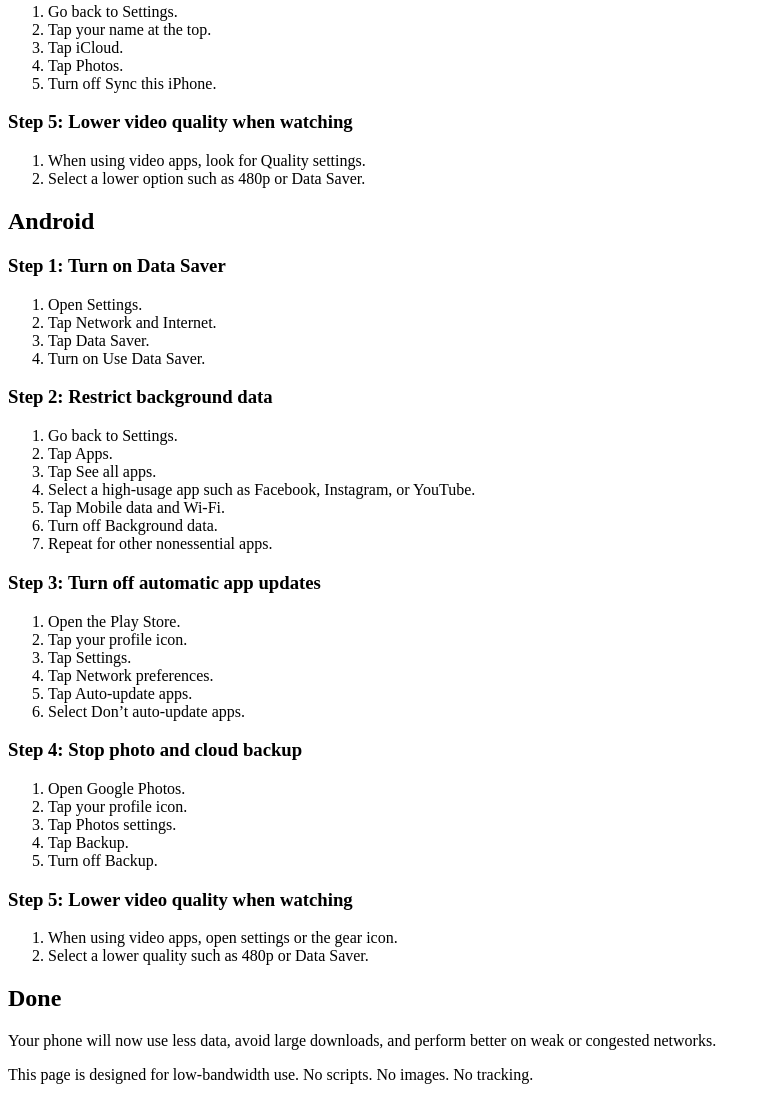
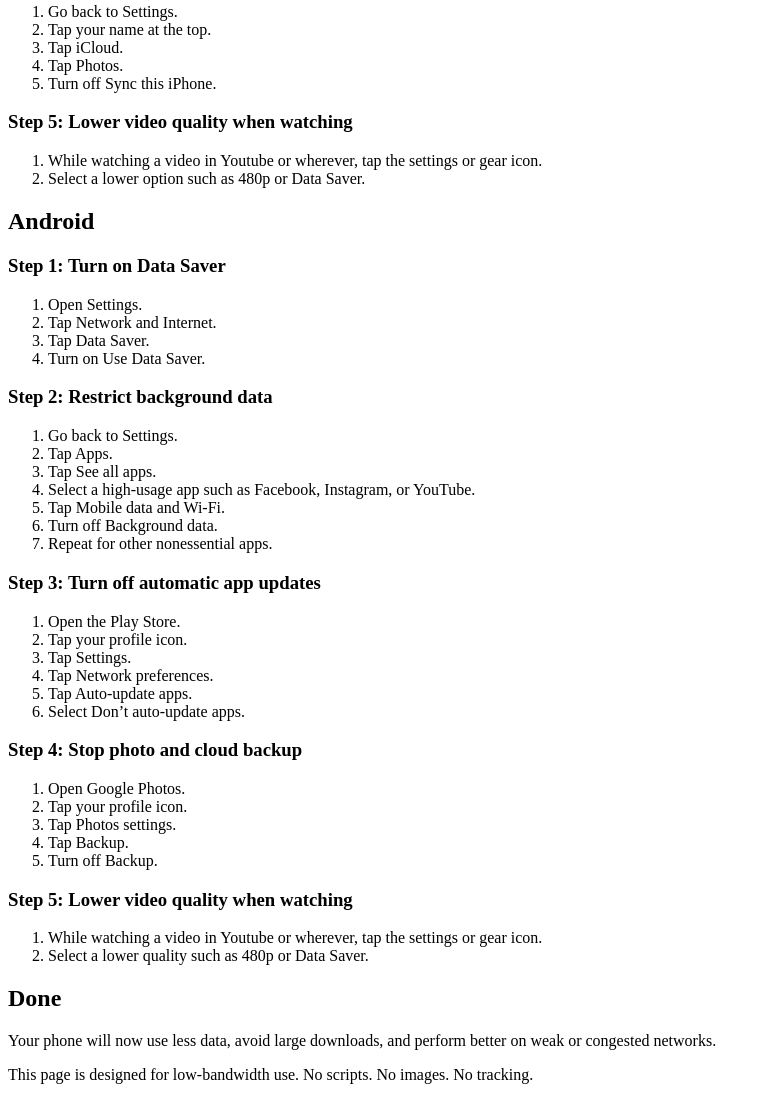
Before and after one commit to cqueern/bad-network-mode, a plain HTML site: page index.html in a window 1280 px wide. Shown: the part 615-1715 px from the top of the page, without its empty margins (0-771 px from the left). Drawn offline with Linux system fonts and the light colour scheme.

Commit message:
Update instructions for lowering video quality

```diff
--- a/index.html
+++ b/index.html
@@ -55,7 +55,7 @@
 
       <h3>Step 5: Lower video quality when watching</h3>
       <ol>
-        <li>When using video apps, look for Quality settings.</li>
+        <li>While watching a video in Youtube or wherever, tap the settings or gear icon.</li>
         <li>Select a lower option such as 480p or Data Saver.</li>
       </ol>
     </section>
@@ -103,7 +103,7 @@
 
       <h3>Step 5: Lower video quality when watching</h3>
       <ol>
-        <li>When using video apps, open settings or the gear icon.</li>
+        <li>While watching a video in Youtube or wherever, tap the settings or gear icon.</li>
         <li>Select a lower quality such as 480p or Data Saver.</li>
       </ol>
     </section>
```
